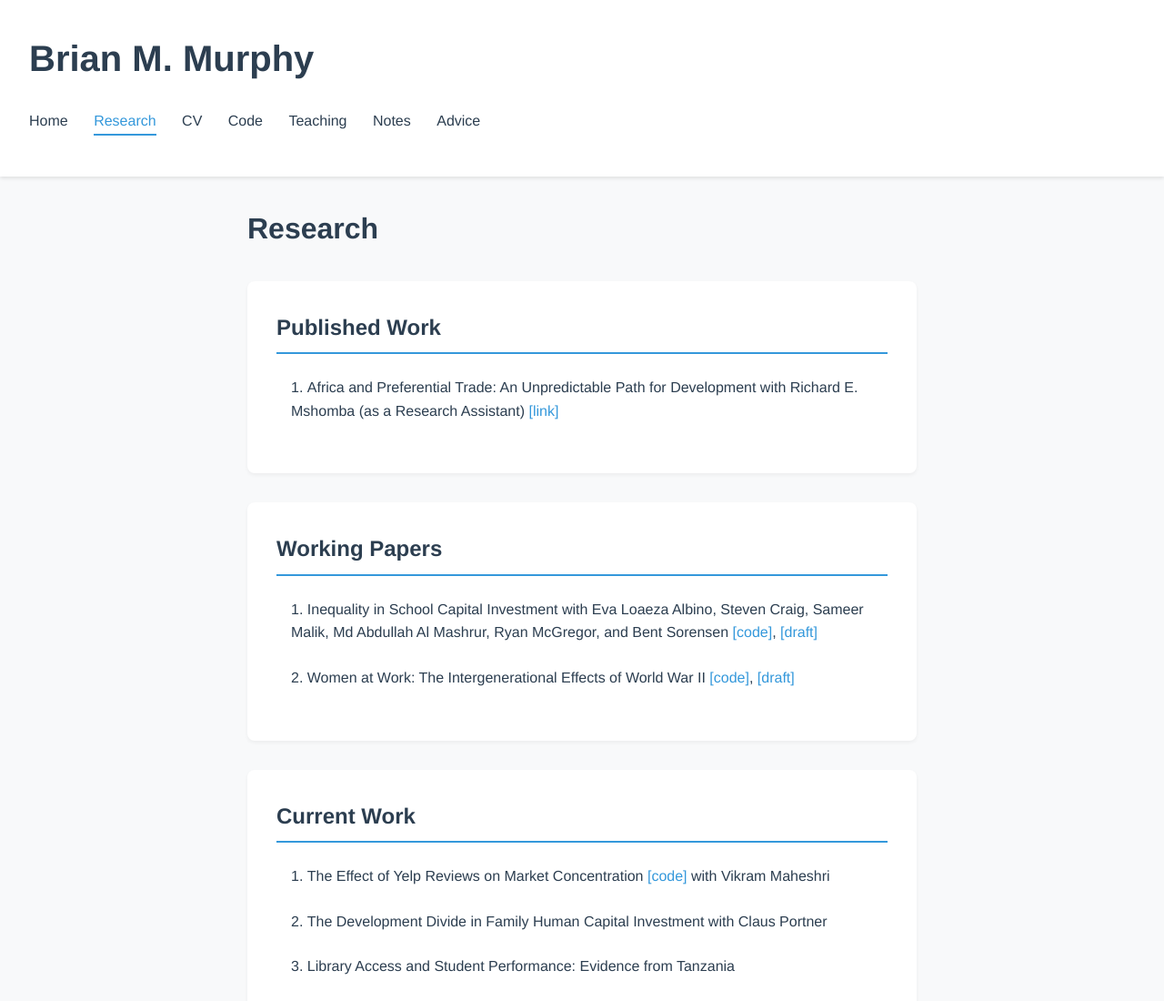
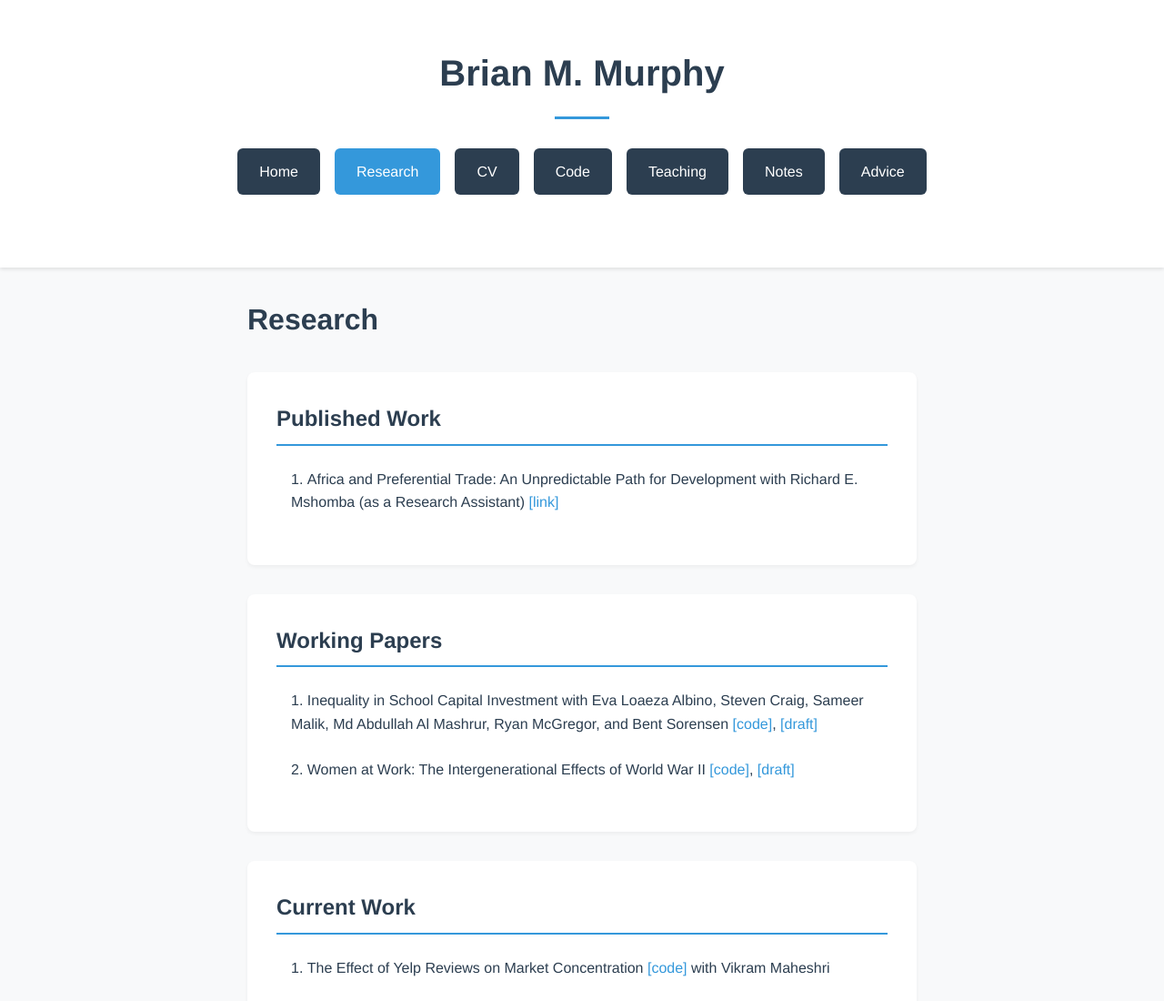
Before and after one commit to BrianMurphyEcon/BrianMurphyEcon.github.io, a plain HTML site: page research.html in a window 1280 px wide. Shown: the top 1100 px of the page at 91% size. Drawn offline with Linux system fonts and the light colour scheme.

Commit message:
fix links

```diff
--- a/research.html
+++ b/research.html
@@ -28,47 +28,50 @@
         }
 
         header {
+            text-align: center;
+            padding: 3rem 2rem;
             background-color: white;
-            padding: 2rem;
             box-shadow: 0 2px 4px rgba(0,0,0,0.1);
         }
 
         h1 {
             font-size: 2.5rem;
-            margin-bottom: 1.5rem;
             color: var(--primary-color);
+            margin-bottom: 0.5rem;
         }
 
-        nav {
-            margin-bottom: 1rem;
+        .header-line {
+            width: 60px;
+            height: 3px;
+            background-color: var(--secondary-color);
+            margin: 1rem auto;
+            border: none;
         }
 
-        nav a {
-            text-decoration: none;
-            color: var(--text-color);
-            margin-right: 1.5rem;
-            padding: 0.5rem 0;
-            font-weight: 500;
-            position: relative;
-            transition: color 0.3s ease;
+        .nav-buttons {
+            display: flex;
+            justify-content: center;
+            gap: 1rem;
+            margin: 2rem 0;
         }
 
-        nav a:hover {
-            color: var(--link-color);
+        .nav-button {
+            background-color: var(--primary-color);
+            color: white;
+            text-decoration: none;
+            padding: 0.8rem 1.5rem;
+            border-radius: 6px;
+            font-weight: 500;
+            transition: all 0.3s ease;
         }
 
-        nav a.active {
-            color: var(--link-color);
+        .nav-button:hover {
+            background-color: var(--secondary-color);
+            transform: translateY(-2px);
         }
 
-        nav a.active::after {
-            content: '';
-            position: absolute;
-            bottom: 0;
-            left: 0;
-            width: 100%;
-            height: 2px;
-            background-color: var(--link-color);
+        .nav-button.active {
+            background-color: var(--secondary-color);
         }
 
         main {
@@ -131,14 +134,13 @@
                 padding: 1rem;
             }
 
-            nav {
-                display: flex;
-                flex-wrap: wrap;
-                gap: 1rem;
+            .nav-buttons {
+                flex-direction: column;
+                align-items: stretch;
             }
 
-            nav a {
-                margin-right: 0;
+            .nav-button {
+                text-align: center;
             }
 
             main {
@@ -154,15 +156,16 @@
 <body>
     <header>
         <h1>Brian M. Murphy</h1>
-        <nav>
-            <a href="https://brianmurphyecon.github.io/">Home</a>
-            <a href="research.html" class="active">Research</a>
-            <a href="cv/BMurphy_CV.pdf">CV</a>
-            <a href="https://github.com/brianmurphyecon">Code</a>
-            <a href="teaching.html">Teaching</a>
-            <a href="notes.html">Notes</a>
-            <a href="advice.html">Advice</a>
-        </nav>
+        <div class="header-line"></div>
+        <div class="nav-buttons">
+            <a href="https://brianmurphyecon.github.io/" class="nav-button">Home</a>
+            <a href="research.html" class="nav-button active">Research</a>
+            <a href="cv/BMurphy_CV.pdf" class="nav-button">CV</a>
+            <a href="https://github.com/brianmurphyecon" class="nav-button">Code</a>
+            <a href="teaching.html" class="nav-button">Teaching</a>
+            <a href="notes.html" class="nav-button">Notes</a>
+            <a href="advice.html" class="nav-button">Advice</a>
+        </div>
     </header>
     <main>
         <h2>Research</h2>
```
